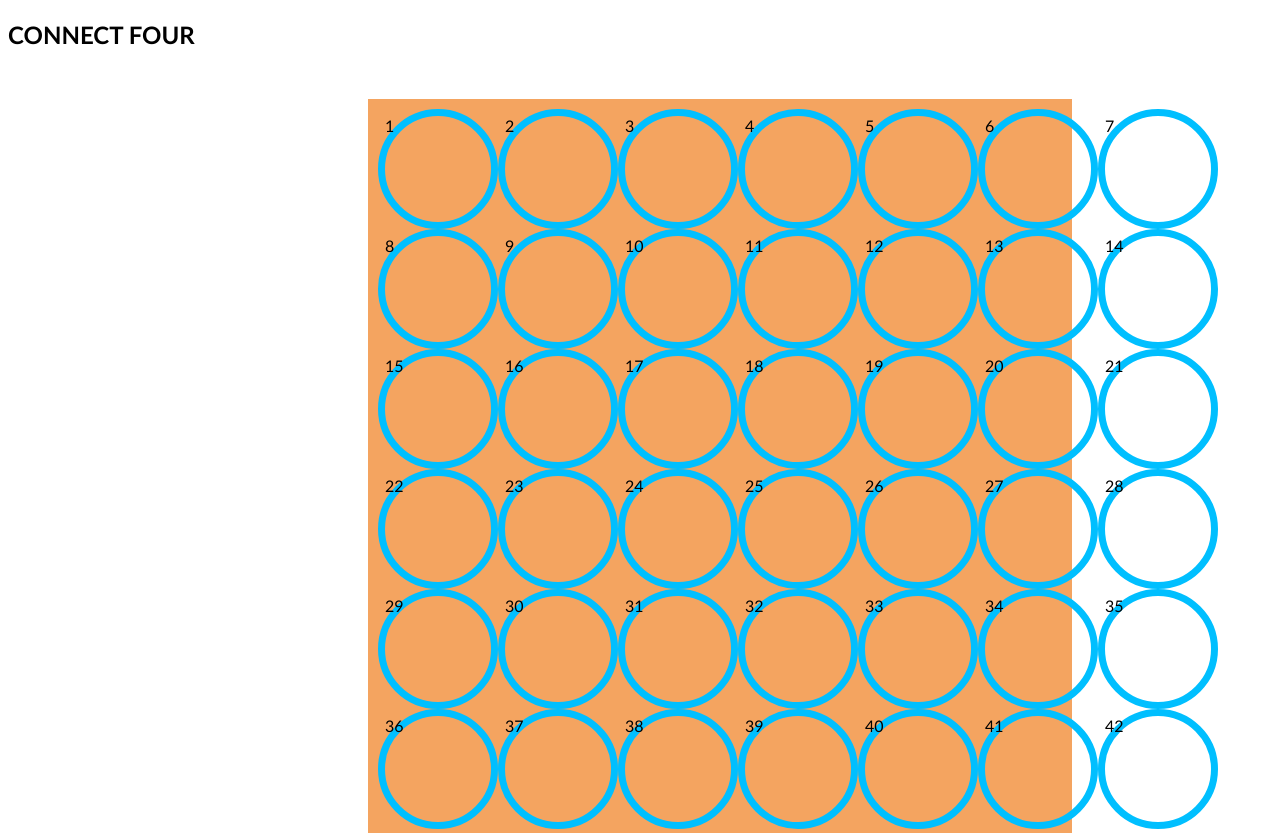
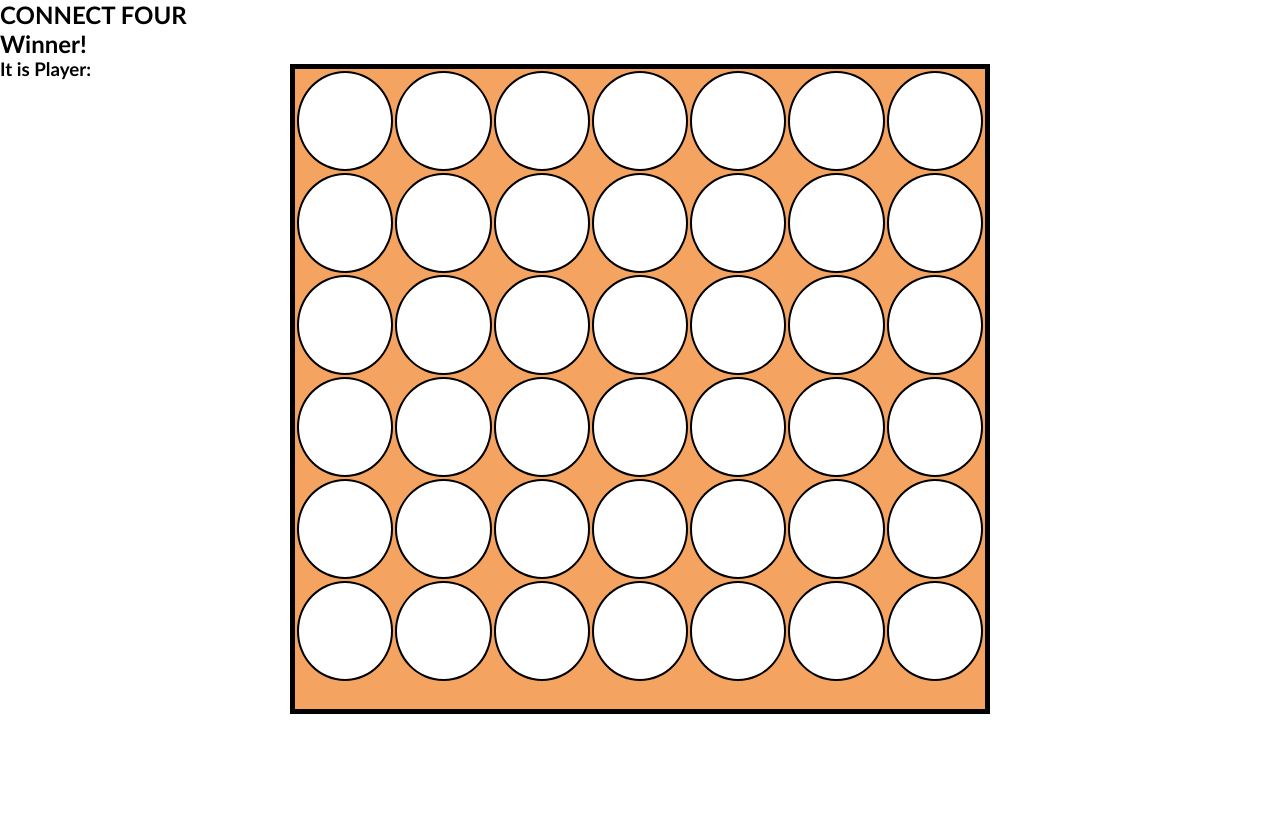
Before and after one commit to kevinka58/github-rep, a plain HTML site: page index.html in a window 1280 px wide. Shown: the top 833 px of the page. After the commit the page ends 800 px from the top, so only its background shows below. Drawn offline with Linux system fonts and the light colour scheme.

Commit message:
Changed multiple Div elements to a large table element and created constant variables

```diff
--- a/index.html
+++ b/index.html
@@ -12,51 +12,68 @@
     <main>
         <section>
         <h1>CONNECT FOUR</h1>
+        <h2 id="result">Winner!</h2>
+        <h3 class="current-player">It is Player:</h2>
         <div></div>
         </section>
         <div class="grid-container">
-            <div class="grid-item">1</div>
-            <div class="grid-item">2</div>
-            <div class="grid-item">3</div>
-            <div class="grid-item">4</div>
-            <div class="grid-item">5</div>
-            <div class="grid-item">6</div>
-            <div class="grid-item">7</div>
-            <div class="grid-item">8</div>
-            <div class="grid-item">9</div>
-            <div class="grid-item">10</div>
-            <div class="grid-item">11</div>
-            <div class="grid-item">12</div>
-            <div class="grid-item">13</div>
-            <div class="grid-item">14</div>
-            <div class="grid-item">15</div>
-            <div class="grid-item">16</div>
-            <div class="grid-item">17</div>
-            <div class="grid-item">18</div>
-            <div class="grid-item">19</div>
-            <div class="grid-item">20</div>
-            <div class="grid-item">21</div>
-            <div class="grid-item">22</div>
-            <div class="grid-item">23</div>
-            <div class="grid-item">24</div>
-            <div class="grid-item">25</div>
-            <div class="grid-item">26</div>
-            <div class="grid-item">27</div>
-            <div class="grid-item">28</div>
-            <div class="grid-item">29</div>
-            <div class="grid-item">30</div>
-            <div class="grid-item">31</div>
-            <div class="grid-item">32</div>
-            <div class="grid-item">33</div>
-            <div class="grid-item">34</div>
-            <div class="grid-item">35</div>
-            <div class="grid-item">36</div>
-            <div class="grid-item">37</div>
-            <div class="grid-item">38</div>
-            <div class="grid-item">39</div>
-            <div class="grid-item">40</div>
-            <div class="grid-item">41</div>
-            <div class="grid-item">42</div>
+            <table>
+                <tr>
+                    <td class="grid-item"></td>
+                    <td class="grid-item"></td>
+                    <td class="grid-item"></td>
+                    <td class="grid-item"></td>
+                    <td class="grid-item"></td>
+                    <td class="grid-item"></td>
+                    <td class="grid-item"></td>
+                </tr>
+                <tr>
+                    <td class="grid-item"></td>
+                    <td class="grid-item"></td>
+                    <td class="grid-item"></td>
+                    <td class="grid-item"></td>
+                    <td class="grid-item"></td>
+                    <td class="grid-item"></td>
+                    <td class="grid-item"></td>
+                </tr>
+                <tr>
+                    <td class="grid-item"></td>
+                    <td class="grid-item"></td>
+                    <td class="grid-item"></td>
+                    <td class="grid-item"></td>
+                    <td class="grid-item"></td>
+                    <td class="grid-item"></td>
+                    <td class="grid-item"></td>
+                </tr>
+                <tr>
+                    <td class="grid-item"></td>
+                    <td class="grid-item"></td>
+                    <td class="grid-item"></td>
+                    <td class="grid-item"></td>
+                    <td class="grid-item"></td>
+                    <td class="grid-item"></td>
+                    <td class="grid-item"></td>
+                </tr>
+                <tr>
+                    <td class="grid-item"></td>
+                    <td class="grid-item"></td>
+                    <td class="grid-item"></td>
+                    <td class="grid-item"></td>
+                    <td class="grid-item"></td>
+                    <td class="grid-item"></td>
+                    <td class="grid-item"></td>
+                </tr>
+                <tr>
+                    <td class="grid-item"></td>
+                    <td class="grid-item"></td>
+                    <td class="grid-item"></td>
+                    <td class="grid-item"></td>
+                    <td class="grid-item"></td>
+                    <td class="grid-item"></td>
+                    <td class="grid-item"></td>
+                </tr>
+            </table>
+
         </div>
     </main>
 </body>
--- a/javascript.js
+++ b/javascript.js
@@ -0,0 +1,17 @@
+/*----- constants -----*/
+// variables that are not going to be re-assigned
+
+let gridRow = document.getElementsByTagName('tr');
+let gridCell = document.getElementsByTagName('td');
+let circle = document.getElementsByClassName('grid-item');
+const player = document.getElementsByClassName('current-player');
+const result = document.getElementById('result')
+
+
+/*----- app's state (variables) -----*/
+
+/*----- cached element references -----*/
+
+/*----- event listeners -----*/
+
+/*----- functions -----*/
--- a/main.css
+++ b/main.css
@@ -1,24 +1,39 @@
 
 html, * {
 font-family:'Gill Sans', 'Gill Sans MT', Calibri, 'Trebuchet MS', sans-serif ;
+margin: 0;
+padding: 0;
+box-sizing: border-box;
 }
 .grid-container {
-    display: grid;
-    margin: 50px 200px 100px 360px;
-    grid-template-columns: 120px 120px 120px 120px 120px 120px 120px;
-    grid-template-rows: 120px 120px 120px 120px 120px 120px 120px;
+    position: absolute;
+    top: 4rem;
+    left: 50%;
+    transform: translate(-50%);
+    width: 700px;
+    height: 650px;
     background-color:sandybrown;
-    padding: 10px;
+    border: 5px solid black;
+
+
 }
 
 .grid-item {
-    align-items: center;
-    border-radius: 90px;
-    border: solid;
-    border-color:deepskyblue;
-    border-width: 7px;
+    width: 100px;
+    height: 100px;
+    background-color: white;
+    border-radius: 50%;
+    border: 2px solid black;
 }
 
 .grid-item:hover{
     border-color: red;
 }
+
+.player-one {
+    background-color: blue;
+}
+
+.player-two {
+    background-color: red;
+}
```
